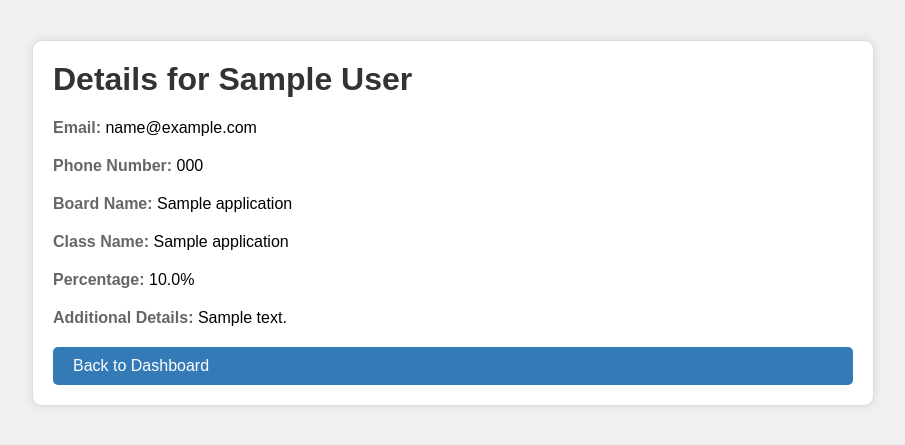
After one commit to Huzaifaa-21/university-website, a Flask app: page /student/1 in a window 1280 px wide. The commit adds this page. Shown: the top 445 px of the page, without its empty margins (187-1092 px from the left). Run offline with Flask 3, Linux system fonts and the light colour scheme; the visitor is signed in with stand-in values (Sample User, id 1); tables that the repository leaves empty hold one stand-in row (values such as "Sample post").

Commit message:
Changes for creating student details from dashboard for admin

```diff
--- a/app.py
+++ b/app.py
@@ -1,8 +1,14 @@
 # app.py
 from routes import app
 from db import create_database, create_table
+from routes import student_bp, admin_routes  # Import the student blueprint
 
 if __name__ == '__main__':
+
     create_database()  # Ensure database is created
     create_table()     # Ensure table is created
+
+    # app.register_blueprint(student_bp)  # Registering the student blueprint
+    # app.register_blueprint(admin_routes)  # Registering the admin routes
+
     app.run(debug=True)  # Run the Flask application
--- a/db.py
+++ b/db.py
@@ -89,3 +89,38 @@ def get_user_from_db(user_id):
     finally:
         cursor.close()
         db.close()
+
+def get_all_students():
+    db = create_db_connection("university")
+    if db is None:
+        print("Failed to connect to the 'university' database.")
+        return []
+
+    cursor = db.cursor(dictionary=True)
+    students = []
+
+    try:
+        cursor.execute("SELECT * FROM admission_applications")
+        students = cursor.fetchall()  # Fetch all student details
+    except Error as e:
+        print(f"Error retrieving students: {e}")
+    finally:
+        cursor.close()
+        db.close()
+
+    return students
+
+def get_student_by_id_from_db(student_id):
+    db = create_db_connection("university")
+    cursor = db.cursor(dictionary=True)
+
+    try:
+        cursor.execute("SELECT * FROM admission_applications WHERE id = %s", (student_id,))
+        student = cursor.fetchone()  # Fetch a single student's details
+        return student
+    except Exception as e:
+        print(f"Error retrieving student: {e}")
+        return None
+    finally:
+        cursor.close()
+        db.close()
--- a/routes.py
+++ b/routes.py
@@ -6,9 +6,15 @@ from fpdf import FPDF
 from db import create_db_connection, create_database, create_table, get_user_from_db  # Ensure get_user_from_db is defined in db.py
 from functools import wraps
 from otp_auth import generate_otp, send_otp_via_email
+from flask import Blueprint
+from admin_dashboard import admin_dashboard_view
+from student_details import student_details_by_id
 
 app = Flask(__name__)
 app.secret_key = 'your_secret_key'
+
+admin_routes = Blueprint('admin_routes', __name__)
+student_bp = Blueprint('student', __name__)
 
 # Login required decorator
 def login_required(f):
@@ -87,29 +93,23 @@ def login():
 
     return render_template('login.html')
 
+#@admin_routes.route('/admin_dashboard')
 @app.route('/admin_dashboard')
 @login_required
 def admin_dashboard():
-    if session.get('role') != 'admin':
-        flash("You do not have access to this page.", "danger")
-        return redirect(url_for('home'))
+    """
+    Route for the admin dashboard page. This calls the admin_dashboard_view
+    function from the admin_dashboard.py module.
+    """
+    return admin_dashboard_view()
 
-    db = create_db_connection("university")
-    cursor = db.cursor(dictionary=True)
-
-    try:
-        cursor.execute("SELECT * FROM admission_applications")
-        students = cursor.fetchall()  # Get all students' details
-
-    except Exception as e:
-        flash(f"An error occurred: {e}", "danger")
-        students = []
-
-    finally:
-        cursor.close()
-        db.close()
-
-    return render_template('admin_dashboard.html', students=students)
+#@student_bp.route('/student/<int:student_id>')
+@app.route('/student/<int:student_id>')
+@login_required
+def show_student_details(student_id):
+    students = student_details_by_id(student_id)  # Call the student_details function
+    print(students)
+    return render_template('student_details.html', students=students)  # Render a template with the student details
 
 @app.route('/create_user', methods=['GET', 'POST'])
 def create_user():
--- /dev/null
+++ b/static/css/stud_detail.css
@@ -0,0 +1,55 @@
+/* styles.css */
+
+body {
+    font-family: Arial, sans-serif;
+    margin: 0;
+    padding: 0;
+    background-color: #f0f0f0;
+}
+
+.container {
+    max-width: 800px;
+    margin: 40px auto;
+    padding: 20px;
+    background-color: #fff;
+    border: 1px solid #ddd;
+    border-radius: 10px;
+    box-shadow: 0 0 10px rgba(0, 0, 0, 0.1);
+}
+
+h1 {
+    color: #333;
+    margin-top: 0;
+}
+
+p {
+    margin-bottom: 20px;
+}
+
+p strong {
+    color: #666;
+}
+
+a {
+    text-decoration: none;
+    color: #337ab7;
+}
+
+a:hover {
+    color: #23527c;
+}
+
+.back-to-dashboard {
+    display: block;
+    margin-top: 20px;
+    padding: 10px 20px;
+    background-color: #337ab7;
+    color: #fff;
+    border: none;
+    border-radius: 5px;
+    cursor: pointer;
+}
+
+.back-to-dashboard:hover {
+    background-color: #23527c;
+}
--- /dev/null
+++ b/student_details.py
@@ -0,0 +1,9 @@
+from flask import Blueprint, render_template
+from db import get_student_by_id_from_db
+
+def student_details_by_id(student_id):
+    student = get_student_by_id_from_db(student_id)  # Fetch student from the database
+    if student:
+        return student
+    else:
+        return "Student not found", 404
--- a/templates/admin_dashboard.html
+++ b/templates/admin_dashboard.html
@@ -41,6 +41,7 @@
                         <th>Class Name</th>
                         <th>Percentage</th>
                         <th>Additional Details</th>
+                        <th>Details</th> <!-- New column for the Details button -->
                     </tr>
                 </thead>
                 <tbody>
@@ -53,6 +54,11 @@
                             <td>{{ student.class_name }}</td>
                             <td>{{ student.percentage }}</td>
                             <td>{{ student.additional_details }}</td>
+                            <td>
+                                <a href="{{ url_for('show_student_details', student_id=student.id) }}">
+                                    <button>Details</button>
+                                </a> <!-- Button to view student details -->
+                            </td>
                         </tr>
                     {% endfor %}
                 </tbody>
--- /dev/null
+++ b/templates/student_details.html
@@ -0,0 +1,23 @@
+<!-- templates/students_details.html -->
+<!DOCTYPE html>
+<html lang="en">
+<head>
+    <meta charset="UTF-8">
+    <meta name="viewport" content="width=device-width, initial-scale=1.0">
+    <title>students Details</title>
+    <link rel="stylesheet" href="/static/css/stud_detail.css">
+</head>
+<body>
+    <div class="container">
+        <h1>Details for {{ students.full_name }}</h1>
+        <p><strong>Email:</strong> {{ students.email }}</p>
+        <p><strong>Phone Number:</strong> {{ students.phone_number }}</p>
+        <p><strong>Board Name:</strong> {{ students.board_name }}</p>
+        <p><strong>Class Name:</strong> {{ students.class_name }}</p>
+        <p><strong>Percentage:</strong> {{ students.percentage }}%</p>
+        <p><strong>Additional Details:</strong> {{ students.additional_details }}</p>
+
+        <a href="{{ url_for('admin_dashboard') }}" class="back-to-dashboard">Back to Dashboard</a>
+    </div>
+</body>
+</html>
```
Also changed, not shown: admin_dashboard.py (added, +17 -0 lines).
